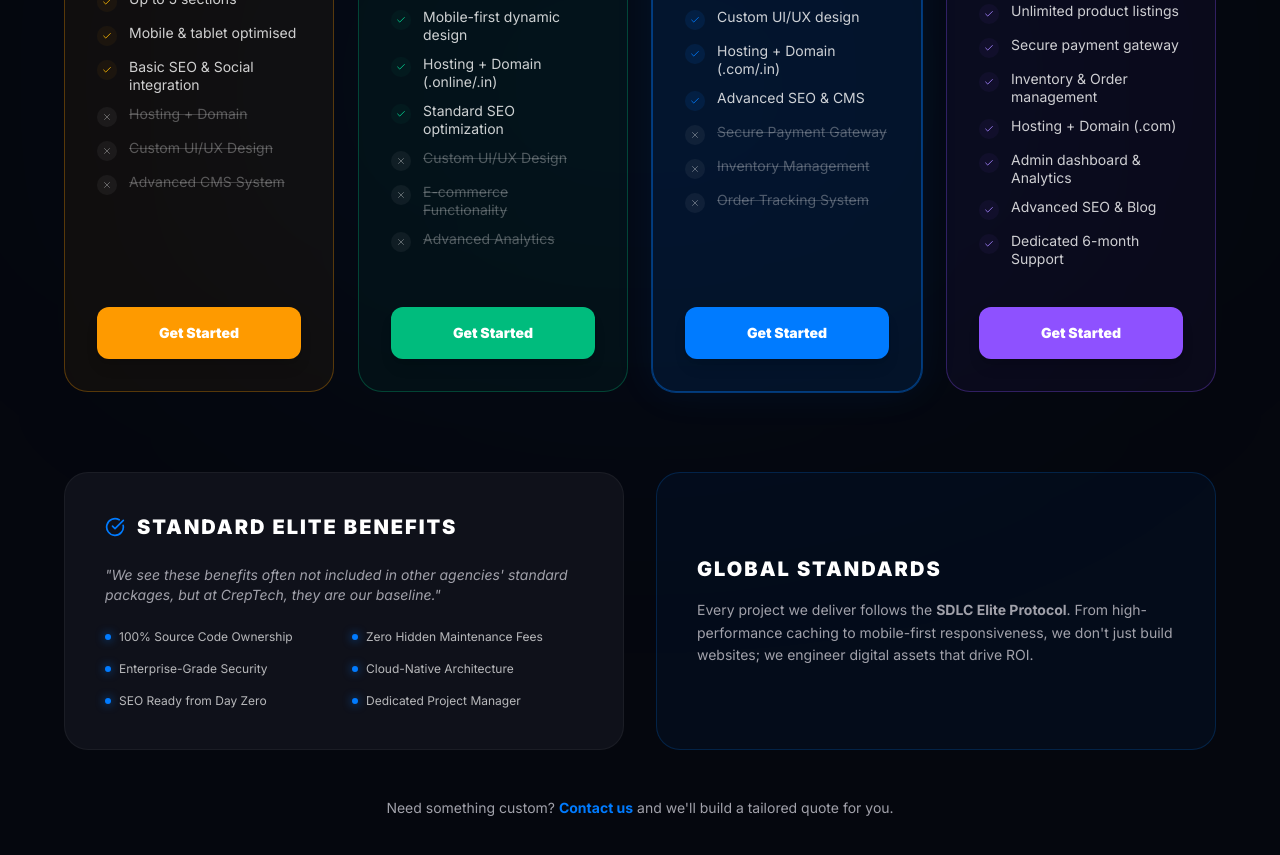
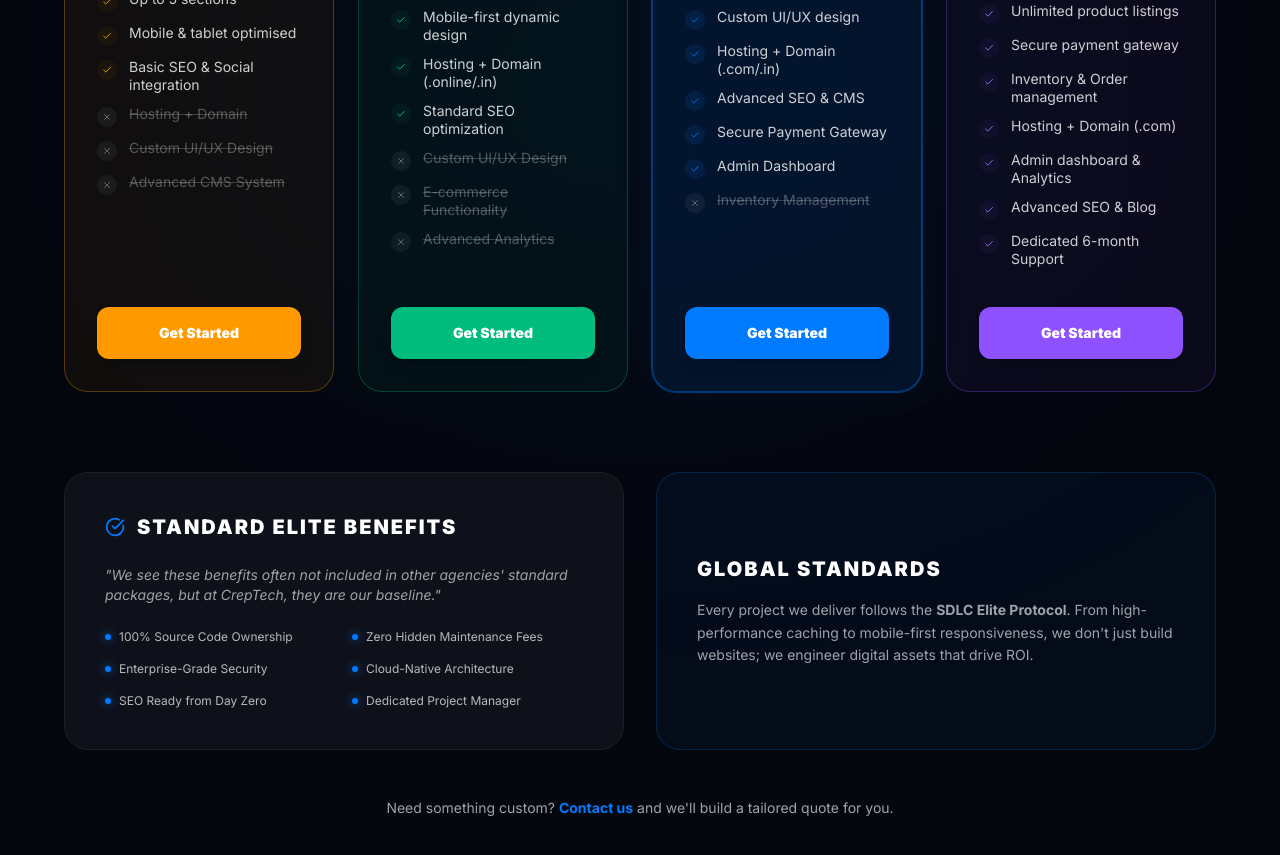
Before and after one commit to anshul29292929/creptech, a React (Vite) app: page /pricing in a window 1280 px wide. Shown: the part 1020-1875 px from the top of the page. Built offline with nearby package versions, Linux system fonts and the light colour scheme.

Commit message:
Final deployment prep: SEO, n8n-style flow, and pricing updates

```diff
--- a/src/components/WebPricingSection.jsx
+++ b/src/components/WebPricingSection.jsx
@@ -72,9 +72,9 @@ const plans = [
       { text: 'Custom UI/UX design', included: true },
       { text: 'Hosting + Domain (.com/.in)', included: true },
       { text: 'Advanced SEO & CMS', included: true },
-      { text: 'Secure Payment Gateway', included: false },
+      { text: 'Secure Payment Gateway', included: true },
+      { text: 'Admin Dashboard', included: true },
       { text: 'Inventory Management', included: false },
-      { text: 'Order Tracking System', included: false },
     ],
     popular: true,
   },
```
